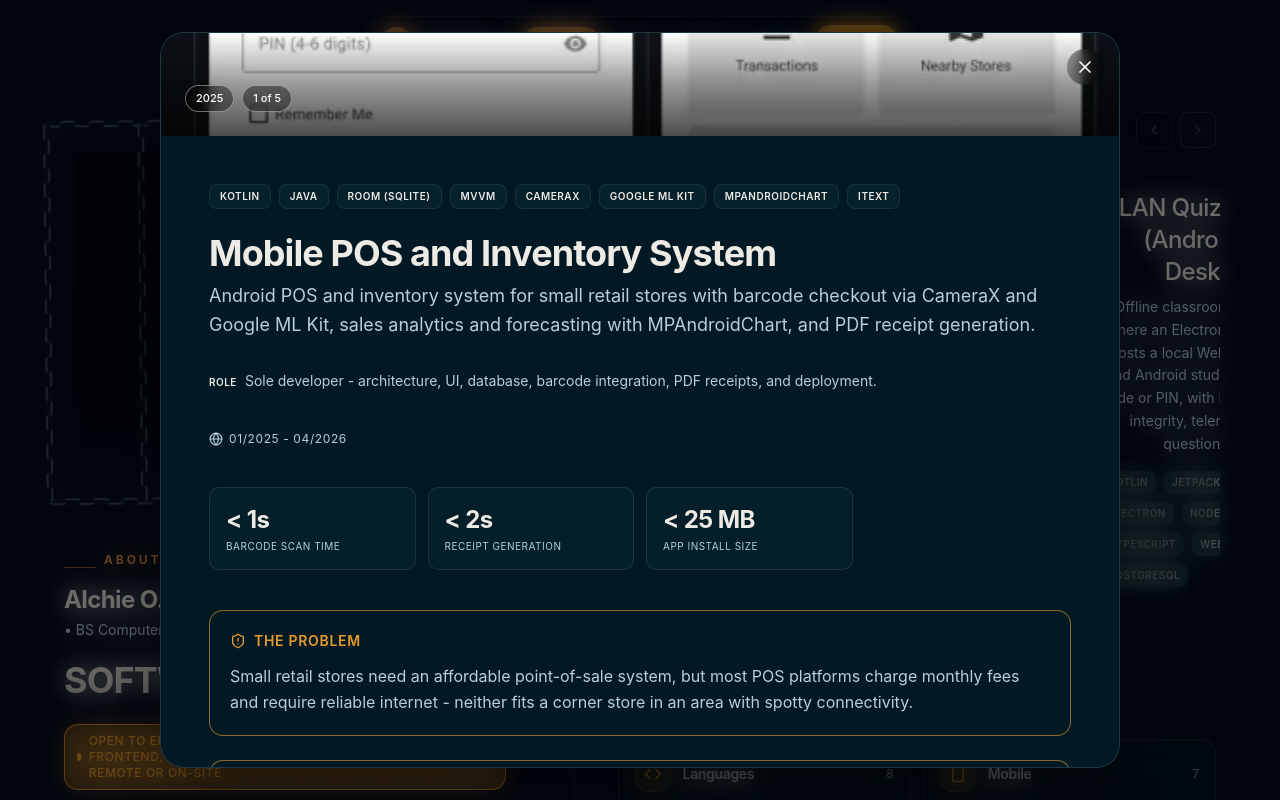
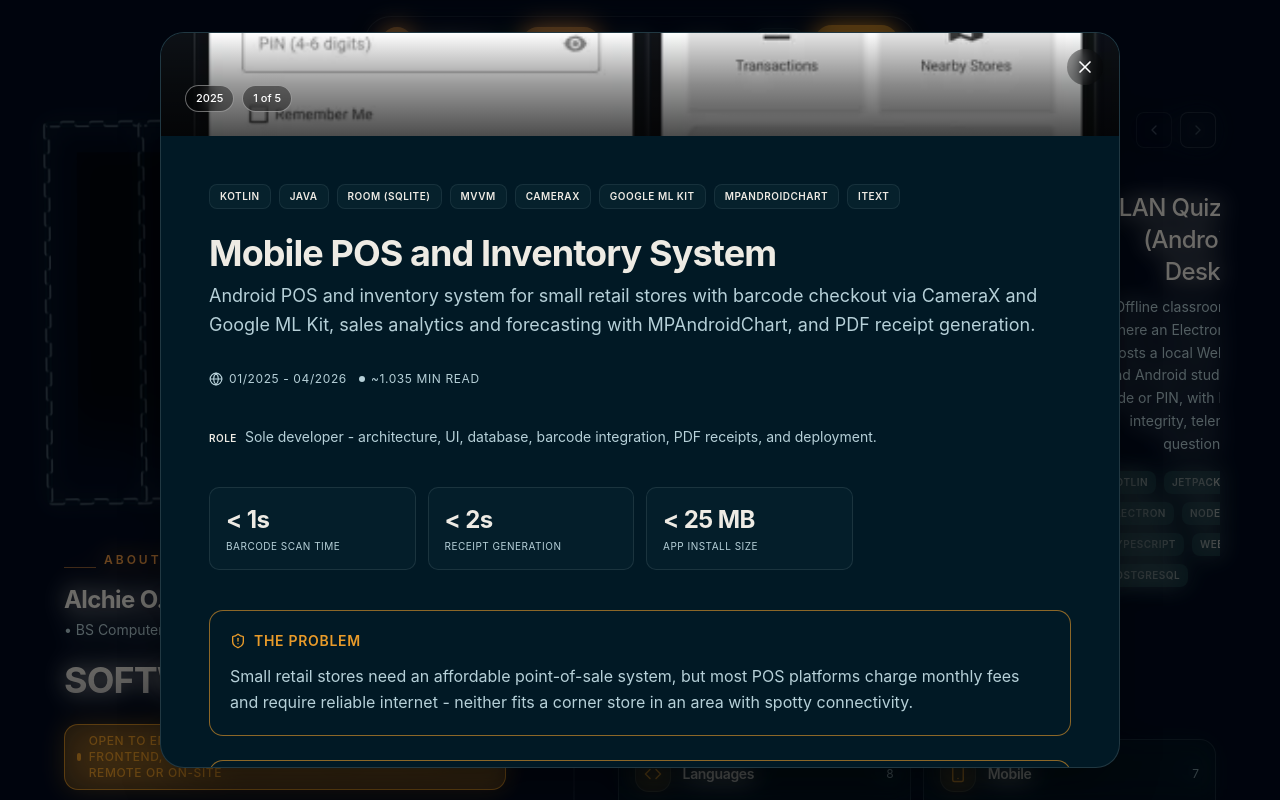
Before and after one commit to Chie03-dev/Chie03-dev.github.io, a Next.js app: page / in a window 1280 px wide. Both pictures are taken after a click on the button 727 px from the left and 363 px from the top of the page. Built offline with nearby package versions, Linux system fonts and the light colour scheme.

Commit message:
feat(projects): reading time estimate on case studies

```diff
--- a/src/components/home/projects.tsx
+++ b/src/components/home/projects.tsx
@@ -231,6 +231,16 @@ function ProjectModal({
   const index = projects.findIndex((p) => p.id === project.id);
   const hasPrev = index > 0;
   const hasNext = index < projects.length - 1;
+  const wordCount = (text: string) => text.split(/\s+/).filter(Boolean).length;
+  const readingTime = Math.max(1, Math.ceil(
+    wordCount(detail.role) +
+    wordCount(detail.problem) +
+    detail.constraints.reduce((sum, c) => sum + wordCount(c), 0) +
+    detail.decisions.reduce((sum, d) => sum + wordCount(d), 0) +
+    detail.tradeoffs.reduce((sum, t) => sum + wordCount(t), 0) +
+    wordCount(detail.outcome) +
+    detail.whatIdoDifferently.reduce((sum, w) => sum + wordCount(w), 0)
+  ) / 200);
   const [galleryOpen, setGalleryOpen] = useState(false);
   const [galleryIndex, setGalleryIndex] = useState(0);
 
@@ -409,19 +419,22 @@ function ProjectModal({
           <p className="text-lg leading-relaxed text-muted-foreground mb-8">
             {project.description}
           </p>
+          <div className="flex items-center gap-3 text-xs text-muted-foreground uppercase tracking-wider mb-10">
+            <span className="flex items-center gap-1.5">
+              <LuGlobe className="h-3.5 w-3.5" aria-hidden="true" />
+              {project.period}
+            </span>
+            <span className="flex items-center gap-1.5">
+              <span className="h-1.5 w-1.5 rounded-full bg-muted-foreground" />
+              ~{readingTime} min read
+            </span>
+          </div>
           <p className="text-sm text-muted-foreground mb-10">
             <span className="font-semibold text-foreground uppercase text-[10px] tracking-wider mr-2">
               Role
             </span>
             {detail.role}
           </p>
-
-          <div className="flex items-center gap-3 text-xs text-muted-foreground uppercase tracking-wider mb-10">
-            <span className="flex items-center gap-1.5">
-              <LuGlobe className="h-3.5 w-3.5" aria-hidden="true" />
-              {project.period}
-            </span>
-          </div>
 
           {detail.highlights && (
             <div className="grid grid-cols-2 md:grid-cols-4 gap-3 mb-10">
```
